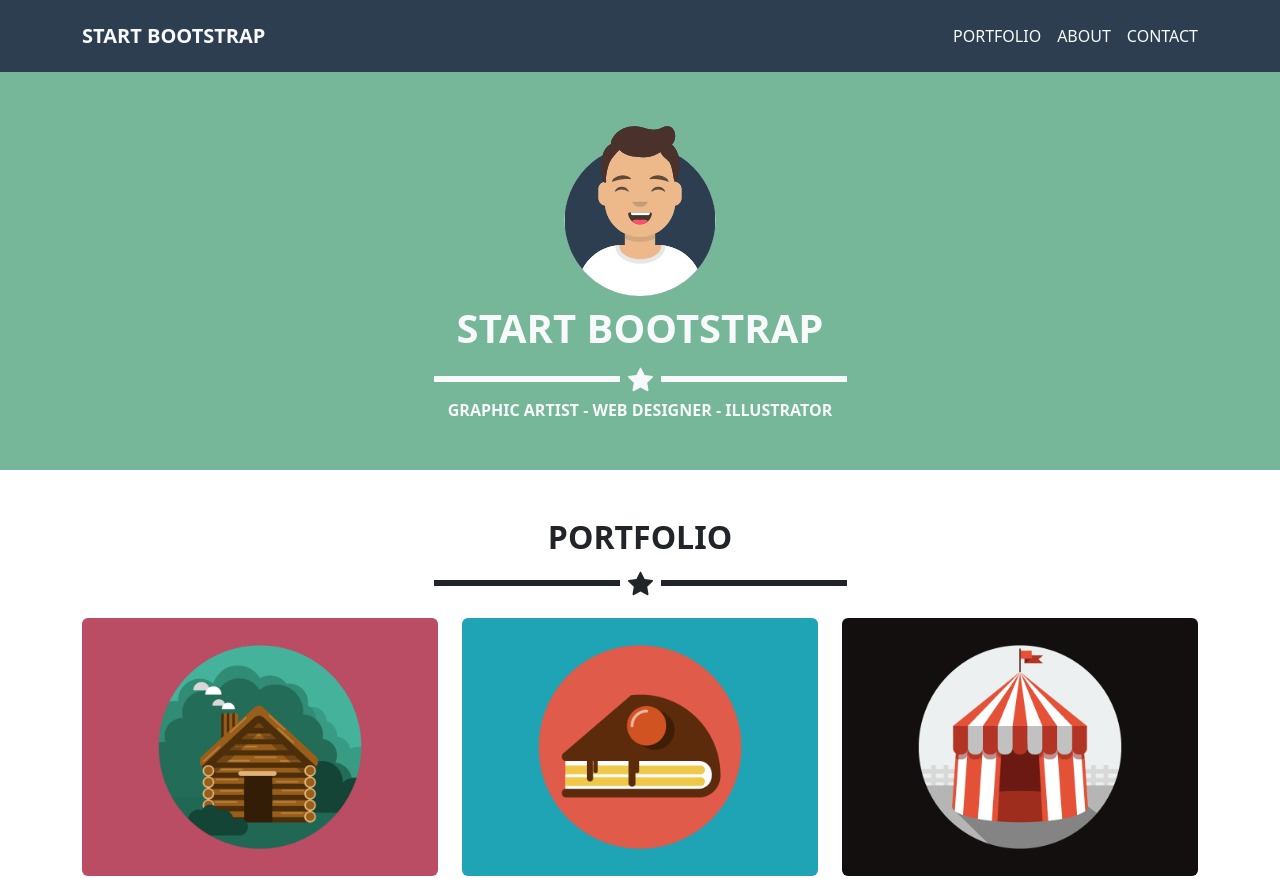
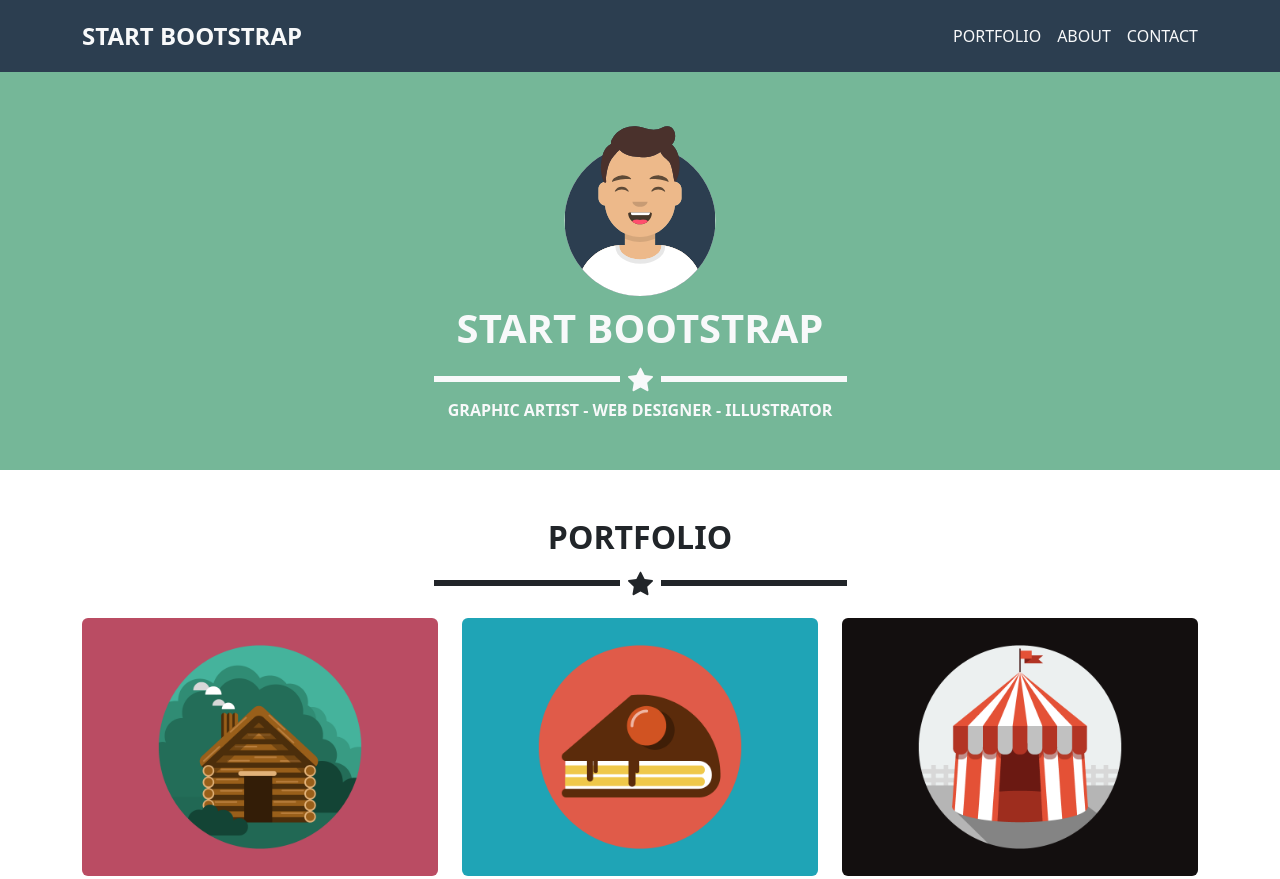
Before and after one commit to MykolaDekusar/html-css-bootstrap-freelancer, a plain HTML site: page index.html in a window 1280 px wide. Shown: the top 879 px of the page. Drawn offline with nearby package versions, Linux system fonts and the light colour scheme.

Commit message:
[OPT]Small optimizations

```diff
--- a/css/style.css
+++ b/css/style.css
@@ -30,7 +30,6 @@
 }
 
 /* ICON CIRCLE */
-
 .icons i {
     width: 40px;
     height: 40px;
--- a/index.html
+++ b/index.html
@@ -23,7 +23,7 @@
         <div class="container-sm container-lg">
             <div class="row py-2 text-light">
                 <div class="col-8 col-sm-6 d-flex align-items-center">
-                    <h5 class="text-uppercase mb-0 fw-semibold">Start bootstrap</h5>
+                    <h4 class="text-uppercase mb-0 fw-semibold">Start bootstrap</h4>
                 </div>
                 <div class="col-4 col-sm-6 d-flex justify-content-end">
                     <nav class="navbar navbar-expand-sm navbar-dark bg-greenaqua">
```
